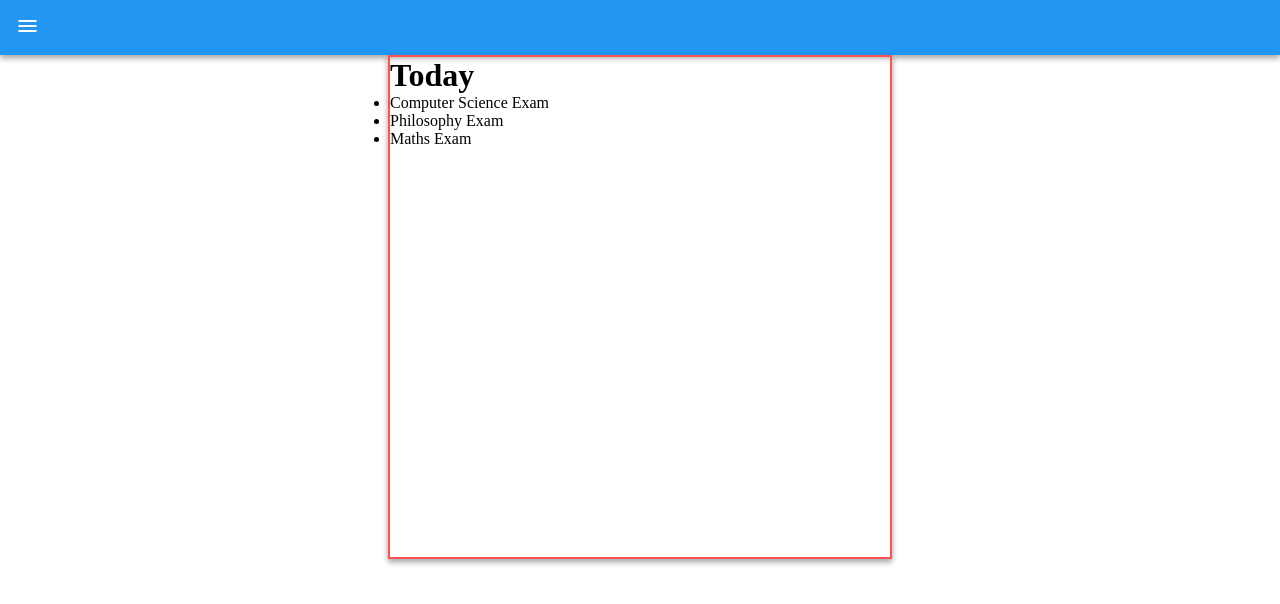
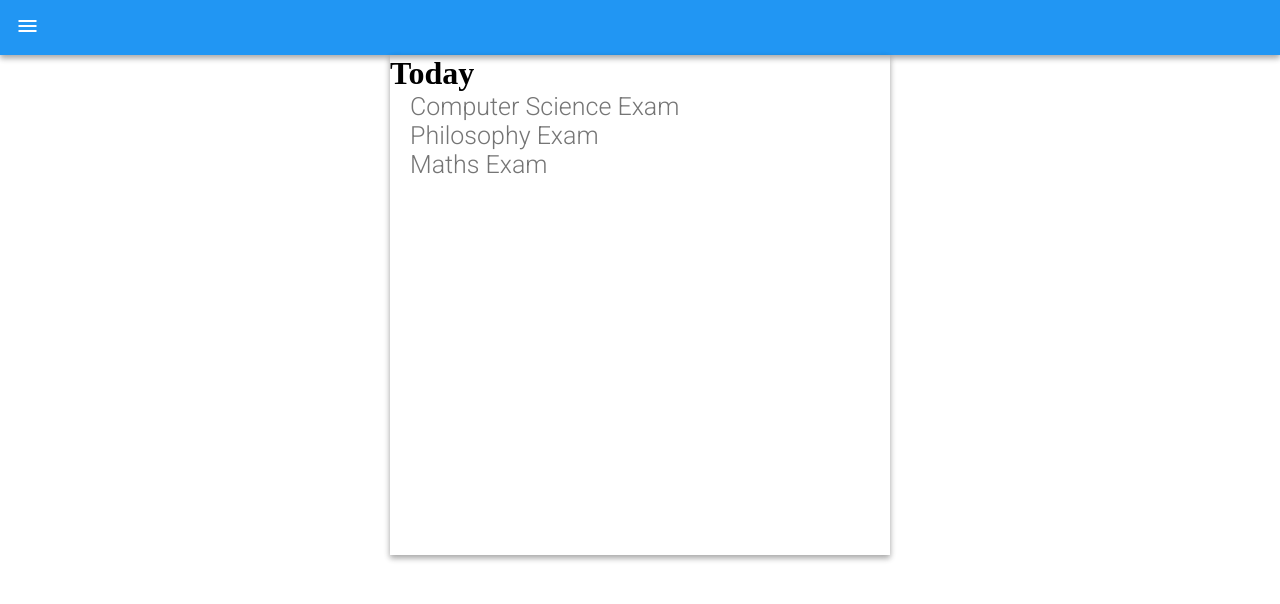
Before and after one commit to Henry-Ash-Williams/planner-app, a React (Create React App) app: page / in a window 1280 px wide. Shown: the top 604 px of the page. Built offline with nearby package versions, Linux system fonts and the light colour scheme.

Commit message:
Worked on card

```diff
--- a/src/components/Card/css/css/index.css
+++ b/src/components/Card/css/css/index.css
@@ -2,7 +2,16 @@
   width: 500px;
   height: 500px;
   margin: auto;
-  border: 2px solid #FF5252;
   box-shadow: 0 3px 6px rgba(0, 0, 0, 0.16), 0 3px 6px rgba(0, 0, 0, 0.23); }
+  .Card ul li {
+    list-style-type: none;
+    font-family: "Roboto", sans-serif;
+    font-weight: 300;
+    color: #757575;
+    margin-left: 20px;
+    font-size: 25px; }
+  .Card ul li::before {
+    font-size: 25px;
+    margin-right: 10px; }
 
 /*# sourceMappingURL=index.css.map */
--- a/src/components/Card/css/scss/index.scss
+++ b/src/components/Card/css/scss/index.scss
@@ -4,6 +4,19 @@
     width: 500px;
     height: 500px;
     margin: auto;
-    border: 2px solid $accent;
     box-shadow: 0 3px 6px rgba(0,0,0,0.16), 0 3px 6px rgba(0,0,0,0.23);
+    ul {
+        li {
+            list-style-type: none;
+            font-family: $roboto;
+            font-weight: 300;
+            color: $secondary-text;
+            margin-left: 20px;
+            font-size: 25px;
+        } li::before {
+            // content: '&bull';
+            font-size: 25px;
+            margin-right: 10px;
+        }
+    }
 }
```
